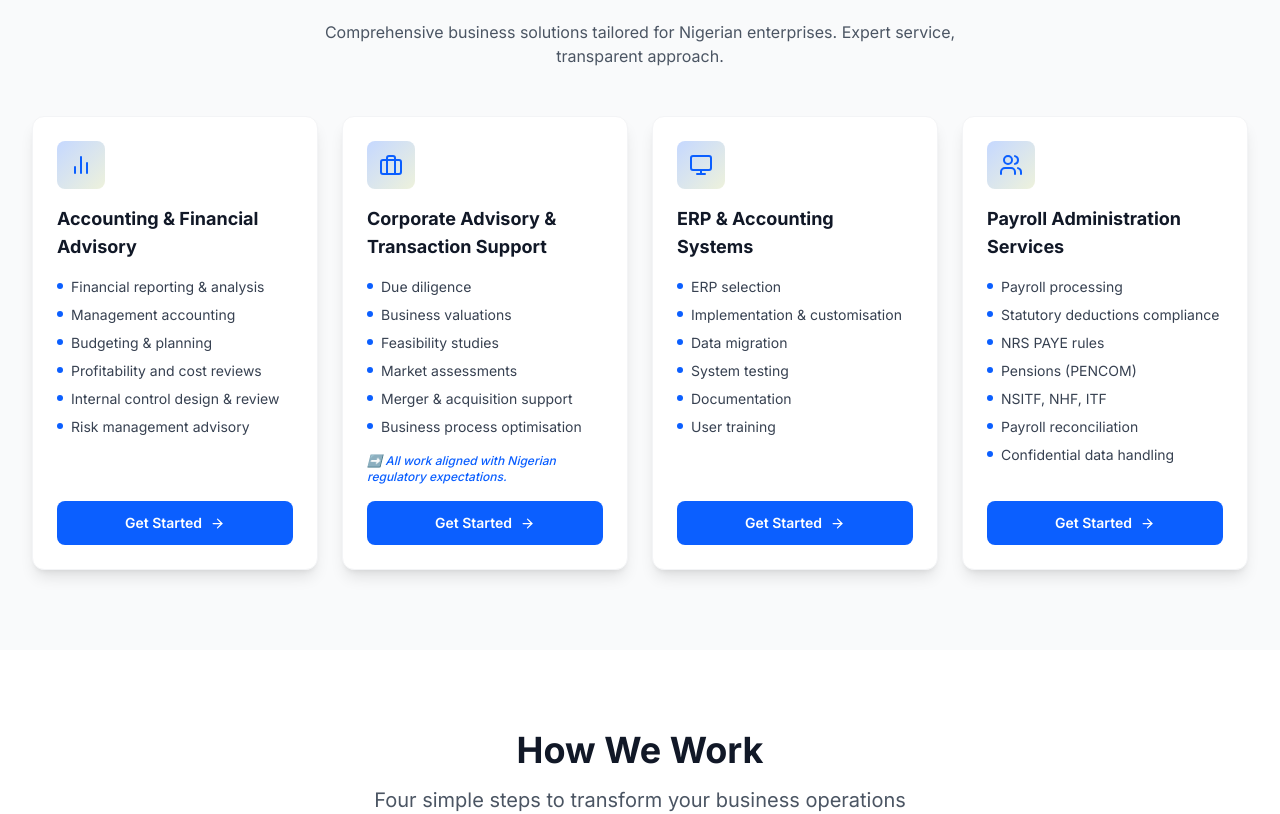
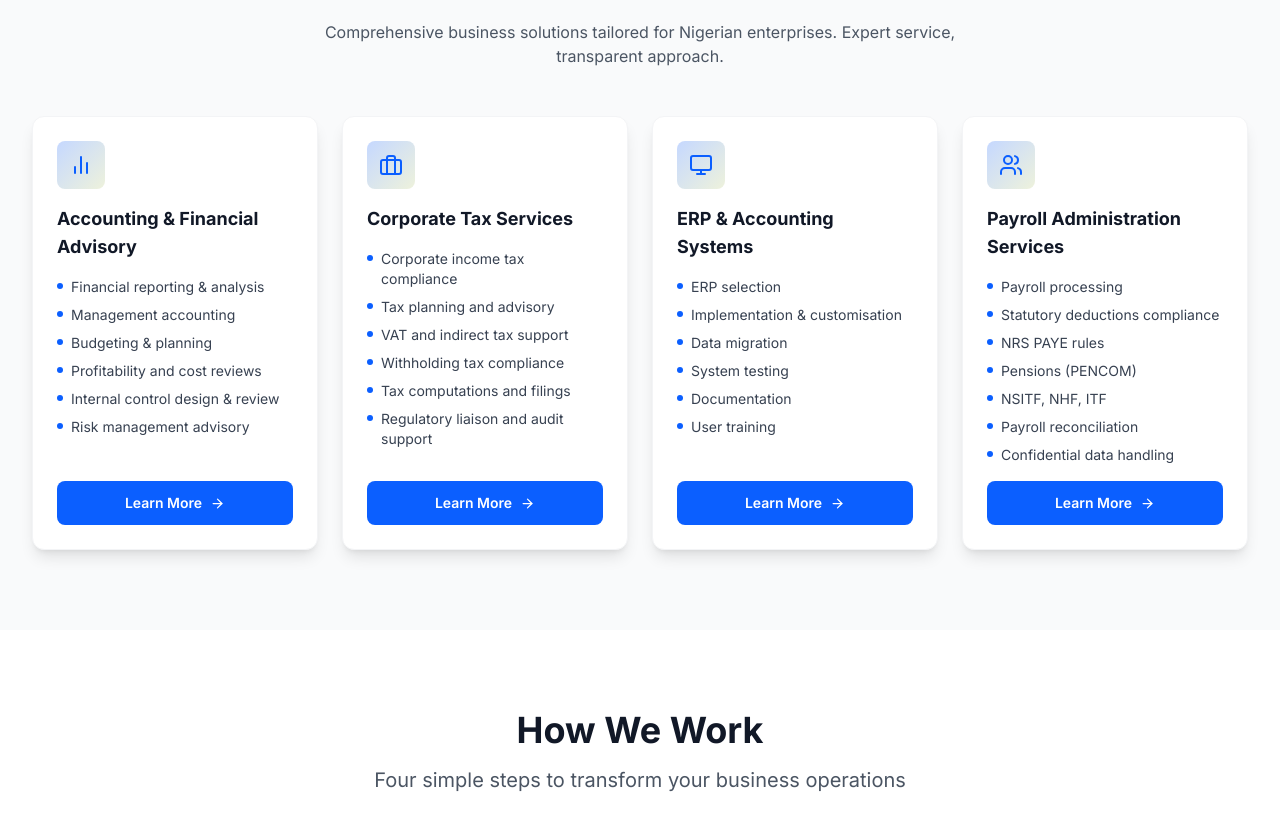
Before and after one commit to darlculus/poder-consulting-website, a Next.js app: page / in a window 1280 px wide. Shown: the part 1866-2680 px from the top of the page. Built offline with nearby package versions, Linux system fonts and the light colour scheme; a web font is replaced by a local one.

Commit message:
worked on the services section

```diff
--- a/src/components/sections/ServicesCarousel.tsx
+++ b/src/components/sections/ServicesCarousel.tsx
@@ -2,7 +2,7 @@
 
 import { useState } from 'react'
 import { motion, AnimatePresence } from 'framer-motion'
-import { BarChart2, Briefcase, Monitor, Users, ArrowRight, ChevronLeft, ChevronRight } from 'lucide-react'
+import { BarChart2, Briefcase, Monitor, Users, ArrowRight, ChevronLeft, ChevronRight, X } from 'lucide-react'
 
 const services = [
   {
@@ -16,19 +16,31 @@ const services = [
       'Internal control design & review',
       'Risk management advisory',
     ],
+    modalContent: (
+      <div className="space-y-4 text-sm text-gray-600 leading-relaxed">
+        <p>We support businesses with accurate record keeping, structured financial reporting, and insightful analysis that provides a clear view of performance. Our services include preparation and review of financial statements, management accounts, budgeting and forecasting, and profitability reviews.</p>
+        <p>We also assess internal controls and financial processes to help reduce risk, improve efficiency, and support sound governance. Through clear reporting and practical advice, we help management make informed decisions and plan with confidence.</p>
+      </div>
+    ),
   },
   {
     icon: Briefcase,
-    title: 'Corporate Advisory & Transaction Support',
+    title: 'Corporate Tax Services',
     features: [
-      'Due diligence',
-      'Business valuations',
-      'Feasibility studies',
-      'Market assessments',
-      'Merger & acquisition support',
-      'Business process optimisation',
+      'Corporate income tax compliance',
+      'Tax planning and advisory',
+      'VAT and indirect tax support',
+      'Withholding tax compliance',
+      'Tax computations and filings',
+      'Regulatory liaison and audit support',
     ],
-    note: 'All work aligned with Nigerian regulatory expectations.',
+    modalContent: (
+      <div className="space-y-4 text-sm text-gray-600 leading-relaxed">
+        <p>We provide end to end tax compliance and advisory services to ensure your business meets all Nigeria Revenue Service requirements. This includes Company Income Tax, Value Added Tax, Withholding Tax, Pay As You Earn, and other statutory obligations.</p>
+        <p>Our team prepares accurate tax computations, manages filings and submissions, monitors deadlines, and supports responses to regulatory queries. We help you maintain clean statutory records, reduce exposure to penalties, and stay compliant while identifying opportunities for effective tax planning.</p>
+        <p>All tax services are delivered in line with Nigerian regulatory and reporting expectations.</p>
+      </div>
+    ),
   },
   {
     icon: Monitor,
@@ -41,6 +53,12 @@ const services = [
       'Documentation',
       'User training',
     ],
+    modalContent: (
+      <div className="space-y-4 text-sm text-gray-600 leading-relaxed">
+        <p>We help businesses select and implement accounting systems and enterprise resource planning solutions that support efficient operations and reliable reporting. Whether you are upgrading existing tools or implementing a new system, we manage the process from selection through to go live.</p>
+        <p>Our services cover system configuration, customisation to your business processes, data migration, process documentation, testing, and user training. The result is a stable, well controlled system that supports accurate financial information and day to day operations.</p>
+      </div>
+    ),
   },
   {
     icon: Users,
@@ -54,11 +72,20 @@ const services = [
       'Payroll reconciliation',
       'Confidential data handling',
     ],
+    modalContent: (
+      <div className="space-y-4 text-sm text-gray-600 leading-relaxed">
+        <p>We help businesses select and implement accounting systems and enterprise resource planning solutions that support efficient operations and reliable reporting. Whether you are upgrading existing tools or implementing a new system, we manage the process from selection through to go live.</p>
+        <p>Our services cover system configuration, customisation to your business processes, data migration, process documentation, testing, and user training. The result is a stable, well controlled system that supports accurate financial information and day to day operations.</p>
+      </div>
+    ),
   },
 ]
 
+type Service = typeof services[0]
+
 export default function ServicesCarousel() {
   const [current, setCurrent] = useState(0)
+  const [modalService, setModalService] = useState<Service | null>(null)
 
   const prev = () => setCurrent((c) => (c - 1 + services.length) % services.length)
   const next = () => setCurrent((c) => (c + 1) % services.length)
@@ -82,7 +109,7 @@ export default function ServicesCarousel() {
         {/* Desktop: 4 cards in a row */}
         <div className="hidden lg:grid lg:grid-cols-4 gap-6">
           {services.map((service, index) => (
-            <ServiceCard key={index} service={service} index={index} />
+            <ServiceCard key={index} service={service} index={index} onLearnMore={() => setModalService(service)} />
           ))}
         </div>
 
@@ -97,44 +124,68 @@ export default function ServicesCarousel() {
                 exit={{ opacity: 0, x: -60 }}
                 transition={{ duration: 0.4 }}
               >
-                <ServiceCard service={services[current]} index={current} />
+                <ServiceCard service={services[current]} index={current} onLearnMore={() => setModalService(services[current])} />
               </motion.div>
             </AnimatePresence>
           </div>
 
           <div className="flex items-center justify-center gap-4 mt-8">
-            <button
-              onClick={prev}
-              className="w-10 h-10 rounded-full bg-white shadow-md flex items-center justify-center text-primary-600 hover:bg-primary-50 transition-colors"
-              aria-label="Previous"
-            >
+            <button onClick={prev} className="w-10 h-10 rounded-full bg-white shadow-md flex items-center justify-center text-primary-600 hover:bg-primary-50 transition-colors" aria-label="Previous">
               <ChevronLeft size={20} />
             </button>
             <div className="flex gap-2">
               {services.map((_, i) => (
-                <button
-                  key={i}
-                  onClick={() => setCurrent(i)}
-                  className={`h-2 rounded-full transition-all duration-300 ${i === current ? 'w-6 bg-primary-600' : 'w-2 bg-gray-300'}`}
-                  aria-label={`Go to slide ${i + 1}`}
-                />
+                <button key={i} onClick={() => setCurrent(i)} className={`h-2 rounded-full transition-all duration-300 ${i === current ? 'w-6 bg-primary-600' : 'w-2 bg-gray-300'}`} aria-label={`Go to slide ${i + 1}`} />
               ))}
             </div>
-            <button
-              onClick={next}
-              className="w-10 h-10 rounded-full bg-white shadow-md flex items-center justify-center text-primary-600 hover:bg-primary-50 transition-colors"
-              aria-label="Next"
-            >
+            <button onClick={next} className="w-10 h-10 rounded-full bg-white shadow-md flex items-center justify-center text-primary-600 hover:bg-primary-50 transition-colors" aria-label="Next">
               <ChevronRight size={20} />
             </button>
           </div>
         </div>
       </div>
+
+      {/* Modal */}
+      <AnimatePresence>
+        {modalService && (
+          <motion.div
+            initial={{ opacity: 0 }}
+            animate={{ opacity: 1 }}
+            exit={{ opacity: 0 }}
+            className="fixed inset-0 z-50 flex items-center justify-center bg-black/50 backdrop-blur-sm px-4 py-8"
+            onClick={() => setModalService(null)}
+          >
+            <motion.div
+              initial={{ scale: 0.85, opacity: 0 }}
+              animate={{ scale: 1, opacity: 1 }}
+              exit={{ scale: 0.85, opacity: 0 }}
+              transition={{ type: 'spring', stiffness: 300, damping: 25 }}
+              onClick={(e) => e.stopPropagation()}
+              className="bg-white rounded-2xl shadow-2xl w-full max-w-lg"
+            >
+              <div className="flex items-start justify-between p-6 border-b border-gray-100">
+                <div>
+                  <span className="inline-block px-3 py-1 bg-primary-100 text-primary-700 text-xs font-semibold uppercase tracking-wide rounded-full mb-2">
+                    Our Services
+                  </span>
+                  <h2 className="text-xl font-bold text-gray-900">{modalService.title}</h2>
+                </div>
+                <button onClick={() => setModalService(null)} className="text-gray-400 hover:text-gray-700 transition-colors ml-4 mt-1 flex-shrink-0">
+                  <X size={22} />
+                </button>
+              </div>
+              <div className="p-6">
+                {modalService.modalContent}
+              </div>
+            </motion.div>
+          </motion.div>
+        )}
+      </AnimatePresence>
     </section>
   )
 }
 
-function ServiceCard({ service, index }: { service: typeof services[0]; index: number }) {
+function ServiceCard({ service, index, onLearnMore }: { service: Service; index: number; onLearnMore: () => void }) {
   return (
     <motion.div
       initial={{ opacity: 0, y: 20 }}
@@ -158,19 +209,13 @@ function ServiceCard({ service, index }: { service: typeof services[0]; index: n
         ))}
       </ul>
 
-      {service.note && (
-        <p className="text-xs text-primary-600 font-medium italic mb-4">
-          ➡️ {service.note}
-        </p>
-      )}
-
-      <a
-        href="#contact"
+      <button
+        onClick={onLearnMore}
         className="flex items-center justify-center gap-2 w-full py-3 bg-primary-600 hover:bg-primary-700 text-white font-semibold rounded-lg transition-colors text-sm mt-auto"
       >
-        Get Started
+        Learn More
         <ArrowRight size={15} />
-      </a>
+      </button>
     </motion.div>
   )
 }
```
